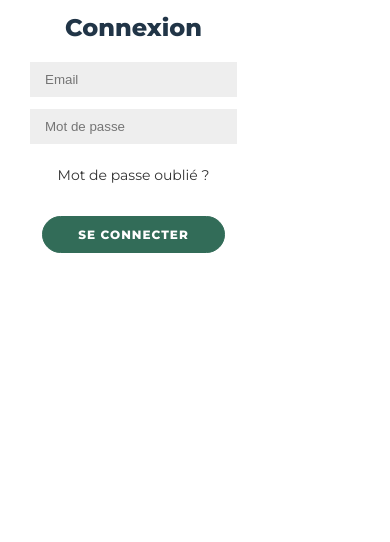
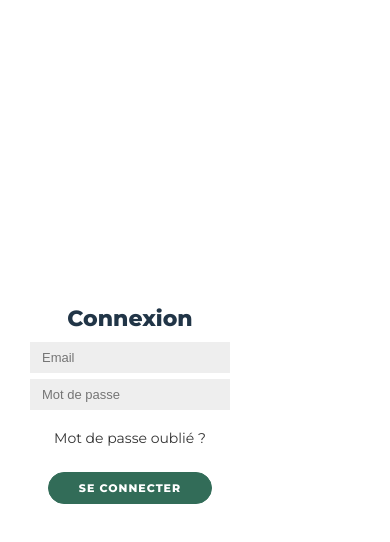
Before and after one commit to kemzang/arbre-genealogique-public, a React (Vite) app: page / in a window 390 px wide. Shown: the top 542 px of the page. Built offline with nearby package versions, Linux system fonts and the light colour scheme; no server answers.

Commit message:
arrangement de la page inscription la

```diff
--- a/src/App.scss
+++ b/src/App.scss
@@ -83,28 +83,12 @@ form {
 	background-color: #FFFFFF;
 	display: flex;
 	align-items: center;
-	justify-content: flex-start; /* Changé de center à flex-start */
+	justify-content: center; /* Remis au centre */
 	flex-direction: column;
-	padding: 20px 50px; /* Réduit le padding vertical */
+	padding: 0 50px; /* Remis au padding original */
 	height: 100%;
 	text-align: center;
-	overflow-y: auto; /* Permet le scroll si nécessaire */
-
-	/* Scrollbar styling pour le formulaire */
-	&::-webkit-scrollbar {
-		width: 6px;
-	}
-	&::-webkit-scrollbar-track {
-		background: #f1f1f1;
-		border-radius: 3px;
-	}
-	&::-webkit-scrollbar-thumb {
-		background: #c1c1c1;
-		border-radius: 3px;
-		&:hover {
-			background: #a1a1a1;
-		}
-	}
+	overflow: hidden; /* Pas de scroll */
 }
 
 input {
@@ -124,8 +108,7 @@ input {
 	overflow: hidden;
 	width: 768px;
 	max-width: 100%;
-	min-height: 650px; /* Augmenté de 480px à 650px */
-	max-height: 90vh; /* Limite la hauteur à 90% de la fenêtre */
+	min-height: 480px; /* Remis à la taille originale */
     display: block; /* Ensure block layout */
 }
 
@@ -248,7 +231,6 @@ input {
     .container {
         width: 100vw;
         min-height: 100vh;
-        max-height: 100vh; /* Utilise toute la hauteur sur mobile */
         border-radius: 0;
         box-shadow: none;
         display: flex;
@@ -260,7 +242,6 @@ input {
         width: 100%;
         height: 100%;
         transition: none;
-        overflow-y: auto; /* Permet le scroll sur mobile */
     }
 
     .sign-in-container, .sign-up-container {
@@ -279,35 +260,48 @@ input {
         display: block;
         background-color: #333;
         border-color: #333;
-        margin-top: 20px;
+        margin-top: 10px; /* Réduit */
     }
 
-    /* Mobile form adjustments */
+    /* Mobile form adjustments - Version compacte */
     form {
-        padding: 15px 30px; /* Réduit le padding sur mobile */
-        justify-content: flex-start;
+        padding: 10px 30px; /* Très compact sur mobile */
+        justify-content: center;
 
         .profile-picture-preview {
-            width: 80px; /* Plus petit sur mobile */
-            height: 80px;
+            width: 60px; /* Encore plus petit sur mobile */
+            height: 60px;
         }
 
         input {
-            margin: 5px 0;
-            padding: 8px 12px;
+            margin: 2px 0; /* Très réduit */
+            padding: 6px 10px; /* Très compact */
+            font-size: 12px; /* Plus petit */
         }
 
         h1 {
-            font-size: 20px;
-            margin-bottom: 10px;
+            font-size: 18px; /* Plus petit */
+            margin-bottom: 5px; /* Très réduit */
         }
 
         .profile-picture-section {
-            margin-bottom: 10px;
+            margin-bottom: 5px; /* Très réduit */
+
+            label {
+                font-size: 10px; /* Plus petit */
+                margin-bottom: 3px;
+            }
 
             small {
-                font-size: 10px;
+                font-size: 8px; /* Très petit */
+                margin-top: 2px;
             }
+        }
+
+        button {
+            margin-top: 5px; /* Très réduit */
+            padding: 6px 20px; /* Plus compact */
+            font-size: 10px; /* Plus petit */
         }
     }
 
@@ -362,26 +356,26 @@ button {
   justify-content: center;
   align-items: center;
 }
-/* Profile Picture Upload Styles */
+/* Profile Picture Upload Styles - Version Ultra Compacte */
 .profile-picture-section {
-    margin-bottom: 15px; /* Réduit de 20px à 15px */
+    margin-bottom: 8px; /* Très réduit */
     text-align: center;
 
     label {
         display: block;
-        font-size: 13px; /* Réduit de 14px à 13px */
+        font-size: 12px; /* Plus petit */
         font-weight: 600;
         color: #333;
-        margin-bottom: 8px; /* Réduit de 10px à 8px */
+        margin-bottom: 5px; /* Très réduit */
     }
 
     small {
         display: block;
-        font-size: 11px; /* Réduit de 12px à 11px */
+        font-size: 9px; /* Très petit */
         color: #666;
-        margin-top: 6px; /* Réduit de 8px à 6px */
+        margin-top: 3px; /* Très réduit */
         font-style: italic;
-        line-height: 1.3;
+        line-height: 1.2;
     }
 }
 
@@ -389,13 +383,13 @@ button {
     display: flex;
     flex-direction: column;
     align-items: center;
-    gap: 8px; /* Réduit de 10px à 8px */
+    gap: 5px; /* Très réduit */
 }
 
 .profile-picture-preview {
-    width: 100px; /* Réduit de 120px à 100px */
-    height: 100px; /* Réduit de 120px à 100px */
-    border: 2px dashed #ddd; /* Réduit de 3px à 2px */
+    width: 70px; /* Encore plus petit */
+    height: 70px; /* Encore plus petit */
+    border: 2px dashed #ddd;
     border-radius: 50%;
     display: flex;
     align-items: center;
@@ -422,15 +416,15 @@ button {
         color: #999;
 
         span {
-            font-size: 24px; /* Réduit de 32px à 24px */
+            font-size: 18px; /* Plus petit */
             display: block;
-            margin-bottom: 4px; /* Réduit de 8px à 4px */
+            margin-bottom: 2px; /* Très réduit */
         }
 
         p {
-            font-size: 10px; /* Réduit de 12px à 10px */
+            font-size: 8px; /* Très petit */
             margin: 0;
-            line-height: 1.2;
+            line-height: 1.1;
         }
     }
 }
@@ -439,9 +433,9 @@ button {
     background: #ff4757;
     color: white;
     border: none;
-    padding: 4px 8px; /* Réduit de 6px 12px à 4px 8px */
-    border-radius: 15px; /* Réduit de 20px à 15px */
-    font-size: 10px; /* Réduit de 12px à 10px */
+    padding: 2px 6px; /* Très petit */
+    border-radius: 10px;
+    font-size: 8px; /* Très petit */
     cursor: pointer;
     transition: background 0.2s ease;
 
@@ -450,51 +444,33 @@ button {
     }
 }
 
-.upload-progress {
-    margin: 10px 0; /* Réduit de 15px à 10px */
-    text-align: center;
-
-    .progress-bar {
-        width: 100%;
-        height: 4px; /* Réduit de 6px à 4px */
-        background: #eee;
-        border-radius: 2px;
-        overflow: hidden;
-        margin-bottom: 4px; /* Réduit de 5px à 4px */
-
-        .progress-fill {
-            height: 100%;
-            background: linear-gradient(90deg, #FF416C, #FF4B2B);
-            transition: width 0.3s ease;
-        }
+/* Form adjustments for profile picture - Version Ultra Compacte */
+.form-container form {
+    .profile-picture-section + input {
+        margin-top: 5px; /* Très réduit */
     }
 
-    span {
-        font-size: 10px; /* Réduit de 12px à 10px */
-        color: #666;
-        font-weight: 600;
-    }
-}
-
-/* Form adjustments for profile picture */
-.form-container form {
-    .profile-picture-section + input {
-        margin-top: 8px; /* Réduit de 10px à 8px */
-    }
-
-    /* Réduire l'espacement des inputs dans le formulaire d'inscription */
+    /* Réduire drastiquement l'espacement dans le formulaire d'inscription */
     input {
-        margin: 6px 0; /* Réduit de 8px à 6px */
-        padding: 10px 15px; /* Réduit de 12px à 10px */
+        margin: 3px 0; /* Très réduit */
+        padding: 8px 12px; /* Compact */
+        font-size: 13px; /* Légèrement plus petit */
     }
 
     h1 {
-        margin-bottom: 15px; /* Réduit l'espace sous le titre */
-        font-size: 24px; /* Optionnel: réduire la taille du titre */
+        margin-bottom: 8px; /* Très réduit */
+        font-size: 22px; /* Légèrement plus petit */
     }
 
     button {
-        margin-top: 15px; /* Réduit l'espace au-dessus du bouton */
-        padding: 10px 35px; /* Réduit le padding du bouton */
+        margin-top: 8px; /* Très réduit */
+        padding: 8px 30px; /* Plus compact */
+        font-size: 11px; /* Plus petit */
+    }
+
+    /* Bouton mobile */
+    .mobile-only {
+        margin-top: 5px; /* Très réduit */
+        padding: 6px 20px; /* Plus compact */
     }
 }
```
Also changed, not shown: .gemini/INSCRIPTION_OPTIMISEE.md (added).
